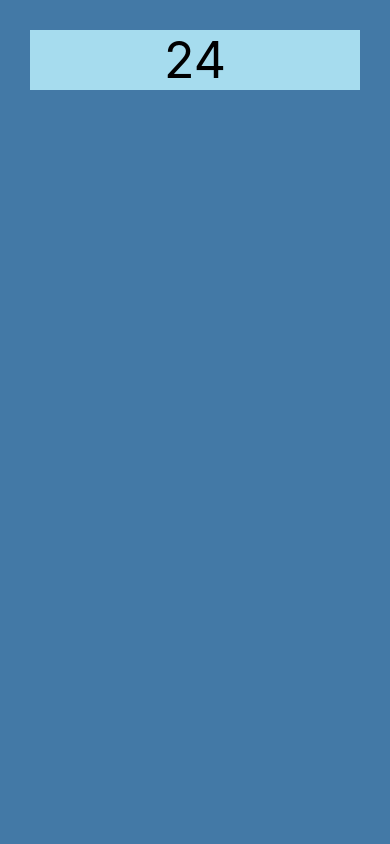
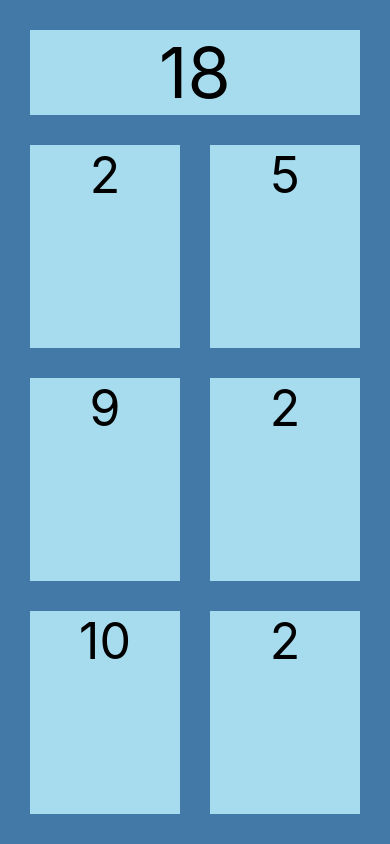
Before and after one commit to shababhsiddique/rnTargetSum, a React Native app: screen / in a window 390 px wide. Built offline with nearby package versions, Linux system fonts and the light colour scheme.

Commit message:
Styled input buttons, random numbers

```diff
--- a/src/components/App.js
+++ b/src/components/App.js
@@ -6,7 +6,7 @@ class App extends React.Component{
   render(){
 
     return (
-      <Game/>
+      <Game numberChoicesCount={6}/>
     );
 
   }
--- a/src/components/Game.js
+++ b/src/components/Game.js
@@ -1,15 +1,34 @@
 import React from 'react';
+import PropTypes from 'prop-types';
 import {View,  Text, StyleSheet} from 'react-native';
 
 
 class Game extends React.Component{
 
-  targetNum = Math.floor(Math.random()*40 )+10;
+  static propTypes = {
+    numberChoicesCount : PropTypes.number.isRequired,
+    //this.props.numberChoicesCount = {6}
+  };
+
+  // TODO: Shuffle random numbers
+  randomNumbers = Array
+  .from({length: this.props.numberChoicesCount})
+  .map(() => Math.floor(Math.random()*10 )+1);
+
+  targetNum = this.randomNumbers
+  .slice(0,this.props.numberChoicesCount-2)
+  .reduce((a, b) => a + b, 0);
+
 
   render(){
     return (
       <View style={styles.container}>
         <Text style={styles.target}>{this.targetNum}</Text>
+        <View style={styles.randomContainer}>
+          {this.randomNumbers.map(
+            (randomNumberEntry,index) => <Text style={styles.randomnumber} key={index}>{randomNumberEntry}</Text>
+          )}
+        </View>
       </View>
     );
 
@@ -23,8 +42,28 @@ const styles = StyleSheet.create({
     flex: 1,
     backgroundColor: '#4379a6',
   },
+  randomContainer: {
+    flex: 1,
+    flexDirection: 'row',
+    justifyContent: 'space-between',
+    flexWrap: 'wrap',
+    //borderWidth: 1,
+    //borderStyle: 'solid',
+    //borderColor: 'white',
+    marginTop: 30,
+    marginHorizontal: 15,
+  },
+  randomnumber: {
+    fontSize: 50,
+    width: 100,
+    backgroundColor: '#a6dcee',
+    marginBottom: 30,
+    marginHorizontal: 15,
+    flexGrow: 1,
+    textAlign: 'center',
+  },
   target: {
-    fontSize: 50,
+    fontSize: 70,
     backgroundColor: '#a6dcee',
     marginHorizontal: 30,
     marginTop: 30,
```
Also changed, not shown: .eslintrc.js.
